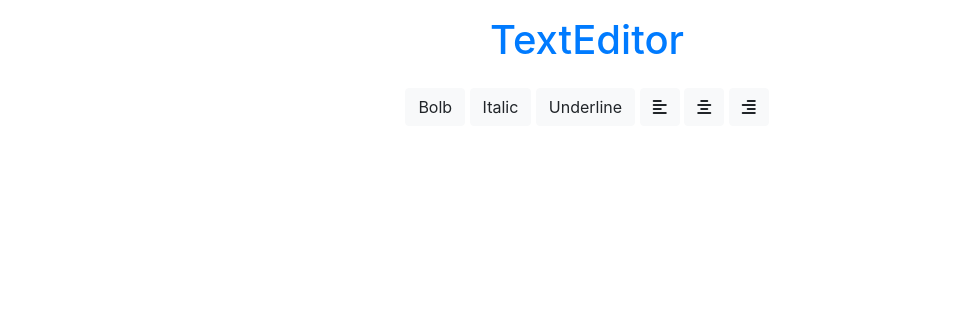
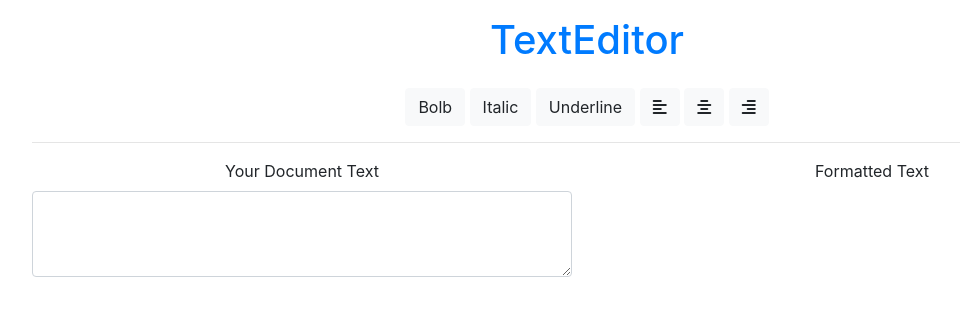
Before and after one commit to Oserhir/TextEditor_Js, a plain HTML site: page index.html in a window 1280 px wide. Shown: the whole page, without its empty margins (53-1013 px from the left). Drawn offline with nearby package versions, Linux system fonts and the light colour scheme.

Commit message:
Add Document Text

```diff
--- a/index.html
+++ b/index.html
@@ -39,7 +39,19 @@
           </button>
         </div>
       </div>
-
+      <hr />
+      <div class="row editor">
+        <div class="col">
+          <div class="form-group">
+            <label for="text-input">Your Document Text</label>
+            <textarea class="form-control" id="text-input" rows="3"></textarea>
+          </div>
+        </div>
+        <div class="col">
+          <label for="text-input">Formatted Text</label>
+          <div id="text-output" class="bg-light"></div>
+        </div>
+      </div>
     </main>
 
     <script src="script.js"></script>
```
